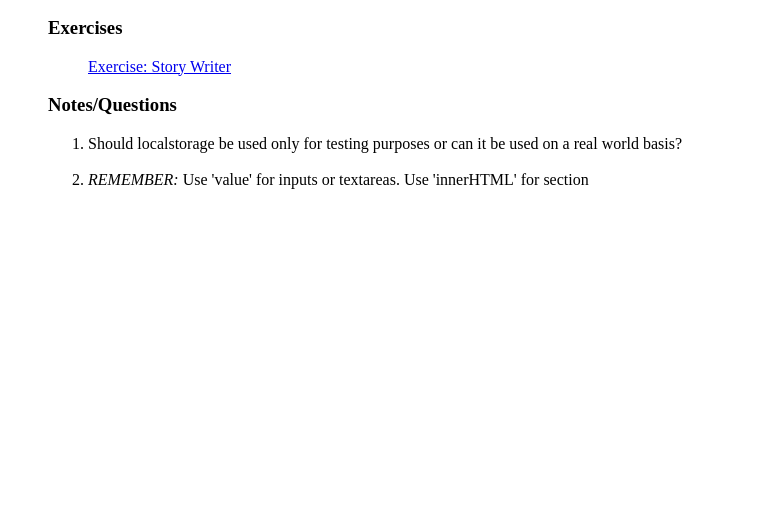
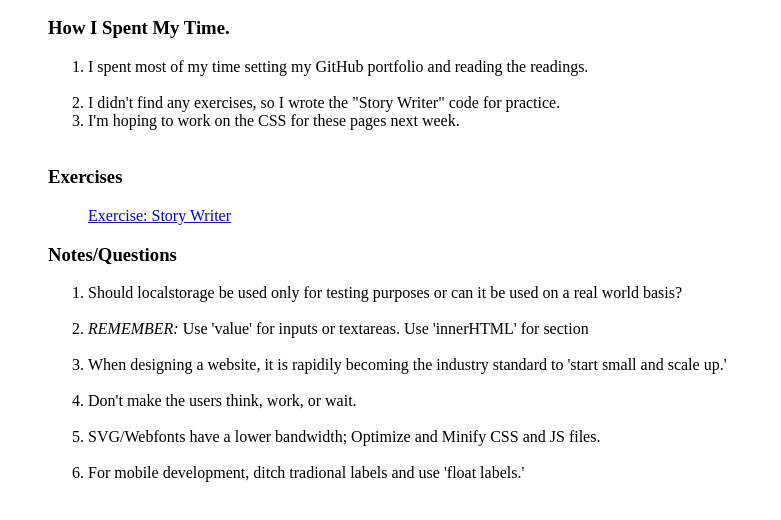
Before and after one commit to NathanielSnow/WDD330, a plain HTML site: page Week 1/index.html in a window 1280 px wide. Shown: the part 110-630 px from the top of the page, without its empty margins (0-781 px from the left). Drawn offline with Linux system fonts and the light colour scheme; files whose address does not match are found by name.

Commit message:
Update index.html

```diff
--- a/Week 1/index.html
+++ b/Week 1/index.html
@@ -14,6 +14,20 @@
     <h1>Portfolio</h1>
     <h2>Week 1</h2>
     <ul>
+      <h3>How I Spent My Time.</h3>
+      <ol>
+        <li>
+          I spent most of my time setting my GitHub portfolio and reading the
+          readings.
+        </li>
+        <br />
+        <li>
+          I didn't find any exercises, so I wrote the "Story Writer" code for
+          practice.
+        </li>
+        <li>I'm hoping to work on the CSS for these pages next week.</li>
+        <br />
+      </ol>
       <h3>Exercises</h3>
       <ol>
         <a href="exercises/storyWriter.html">Exercise: Story Writer</a>
@@ -30,6 +44,22 @@
           for section
         </li>
         <br />
+        <li>
+          When designing a website, it is rapidily becoming the industry
+          standard to 'start small and scale up.'
+        </li>
+        <br />
+        <li>Don't make the users think, work, or wait.</li>
+        <br />
+        <li>
+          SVG/Webfonts have a lower bandwidth; Optimize and Minify CSS and JS
+          files.
+        </li>
+        <br />
+        <li>
+          For mobile development, ditch tradional labels and use 'float labels.'
+        </li>
+        <br />
       </ol>
     </ul>
   </body>
```
